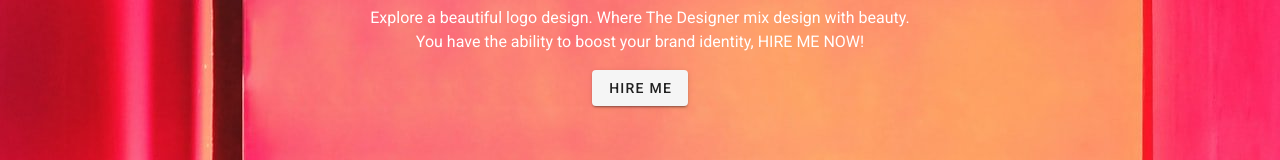
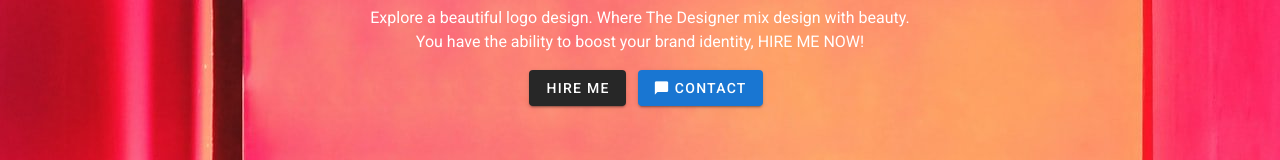
Before and after one commit to sudoer-zero/portfolio, a Vue app in the folder front_end/: page /logo in a window 1280 px wide. Shown: the part 296-456 px from the top of the page. Built offline with nearby package versions, Linux system fonts and the light colour scheme; no server answers.

Commit message:
Add the contact form to logo main page.

```diff
--- a/front_end/src/views/Logo.vue
+++ b/front_end/src/views/Logo.vue
@@ -17,8 +17,10 @@
             href="https://www.fiverr.com/share/ylZj2A"
             target="_black"
             class="mx-3"
+            dark
             >Hire Me</v-btn
           >
+         <ContactForm />
         </v-col>
       </v-row>
     </v-parallax>
@@ -47,6 +49,7 @@
 import axios from "axios";
 import LogoBox from "@/components/LogoBox.vue";
 import Loading from "@/components/Loading.vue";
+import ContactForm from "@/components/ContactForm.vue";
 
 export default {
   name: "LogosList",
@@ -54,6 +57,7 @@ export default {
   components: {
     LogoBox,
     Loading,
+    ContactForm
   },
 
   data() {
```
